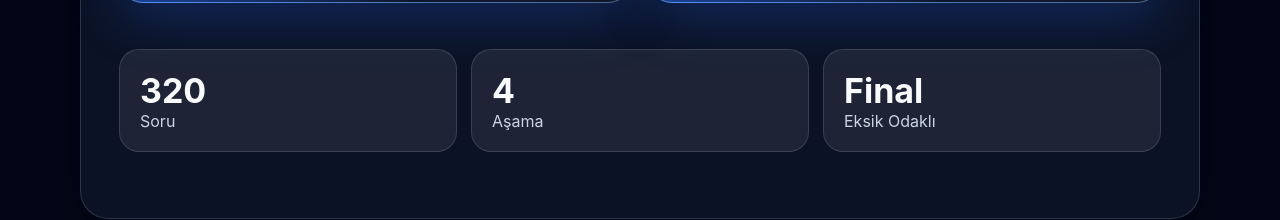
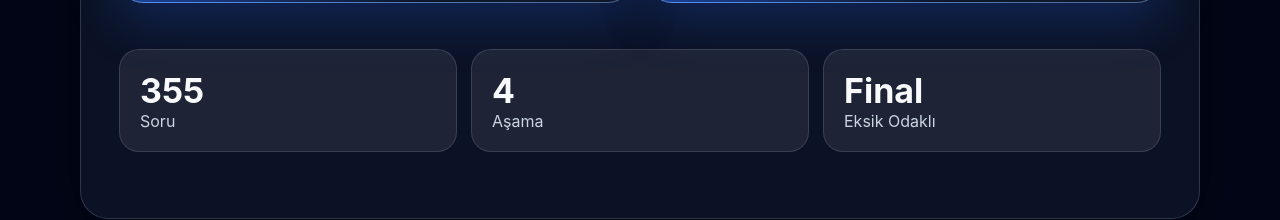
Before and after one commit to sinantargay/online_sinav_platformu, a React (Vite) app: page / in a window 1280 px wide. Shown: the part 949-1169 px from the top of the page. Built offline with nearby package versions, Linux system fonts and the light colour scheme.

Commit message:
Connect photographers and books pack

```diff
--- a/src/StageApp.jsx
+++ b/src/StageApp.jsx
@@ -7,8 +7,9 @@ import analogQuestions from './data/techniqueAnalogFilmPack.js';
 import historyQuestions from './data/photoHistoryPack.js';
 import theoryQuestions from './data/theoryMovementsPack.js';
 import generalCultureQuestions from './data/generalCultureArtsPack.js';
+import photographerQuestions from './data/photographersBooksPack.js';
 import './style.css';
-const questions=[...baseQuestions,...techQuestions,...lightQuestions,...lensSensorQuestions,...analogQuestions,...historyQuestions,...theoryQuestions,...generalCultureQuestions];
+const questions=[...baseQuestions,...techQuestions,...lightQuestions,...lensSensorQuestions,...analogQuestions,...historyQuestions,...theoryQuestions,...generalCultureQuestions,...photographerQuestions];
 const load=(k,f)=>{try{return JSON.parse(localStorage.getItem(k))||f}catch{return f}};
 const sh=a=>[...a].sort(()=>Math.random()-.5);
 const ST={easy:['Kolay Seviye Temel Tarama','Temel bilgi ve güven kazanma','Kolay'],medium:['Orta Seviye Akademik Kavrama','Kavram, sanatçı ve eser ilişkisi','Orta'],hard:['Zor Seviye Yüksek Lisans Provası','Seçici, kuramsal ve teknik sorular','Zor'],final:['Final Sınavı','Eksik alanlara ve zor sorulara göre karma final','Final']};
```
